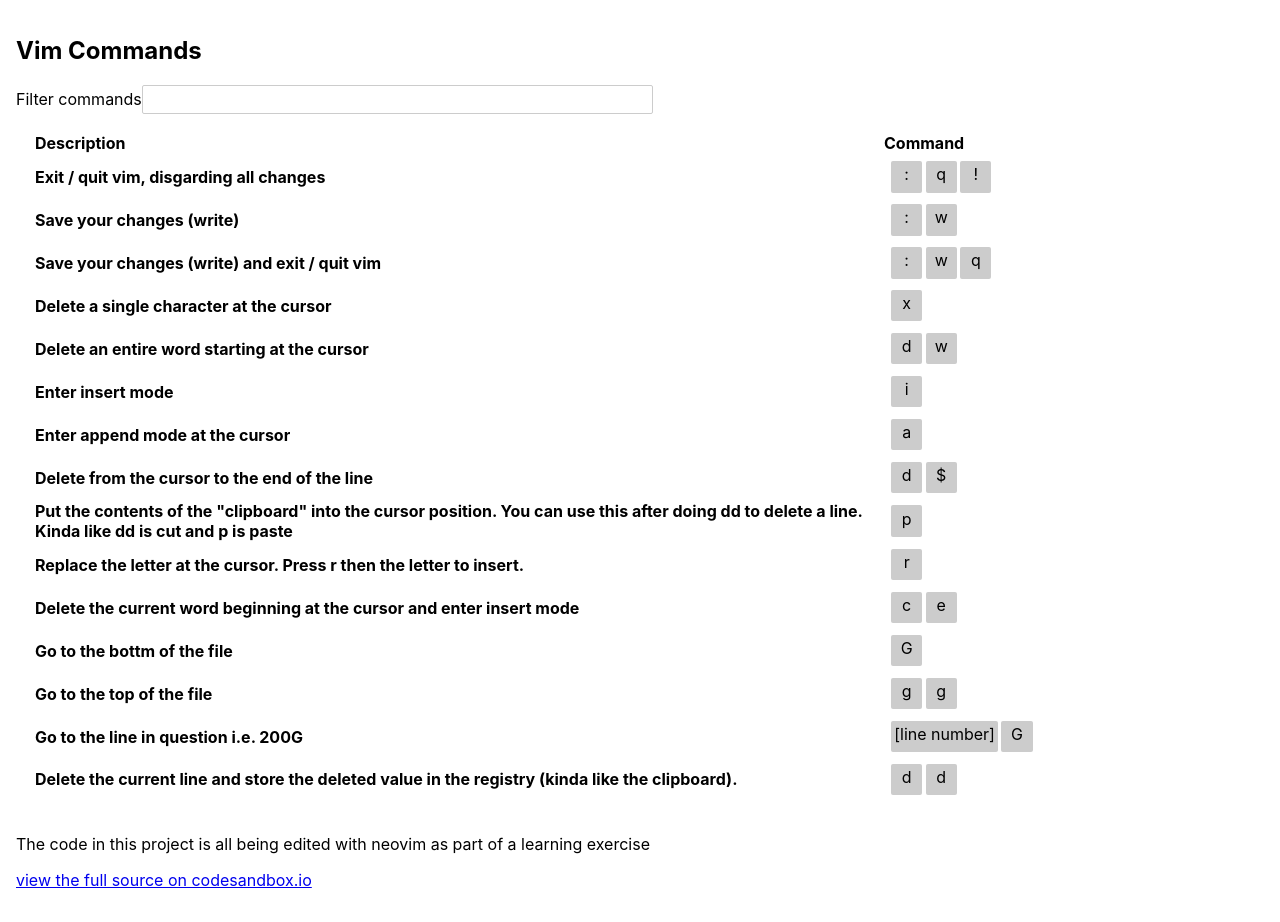
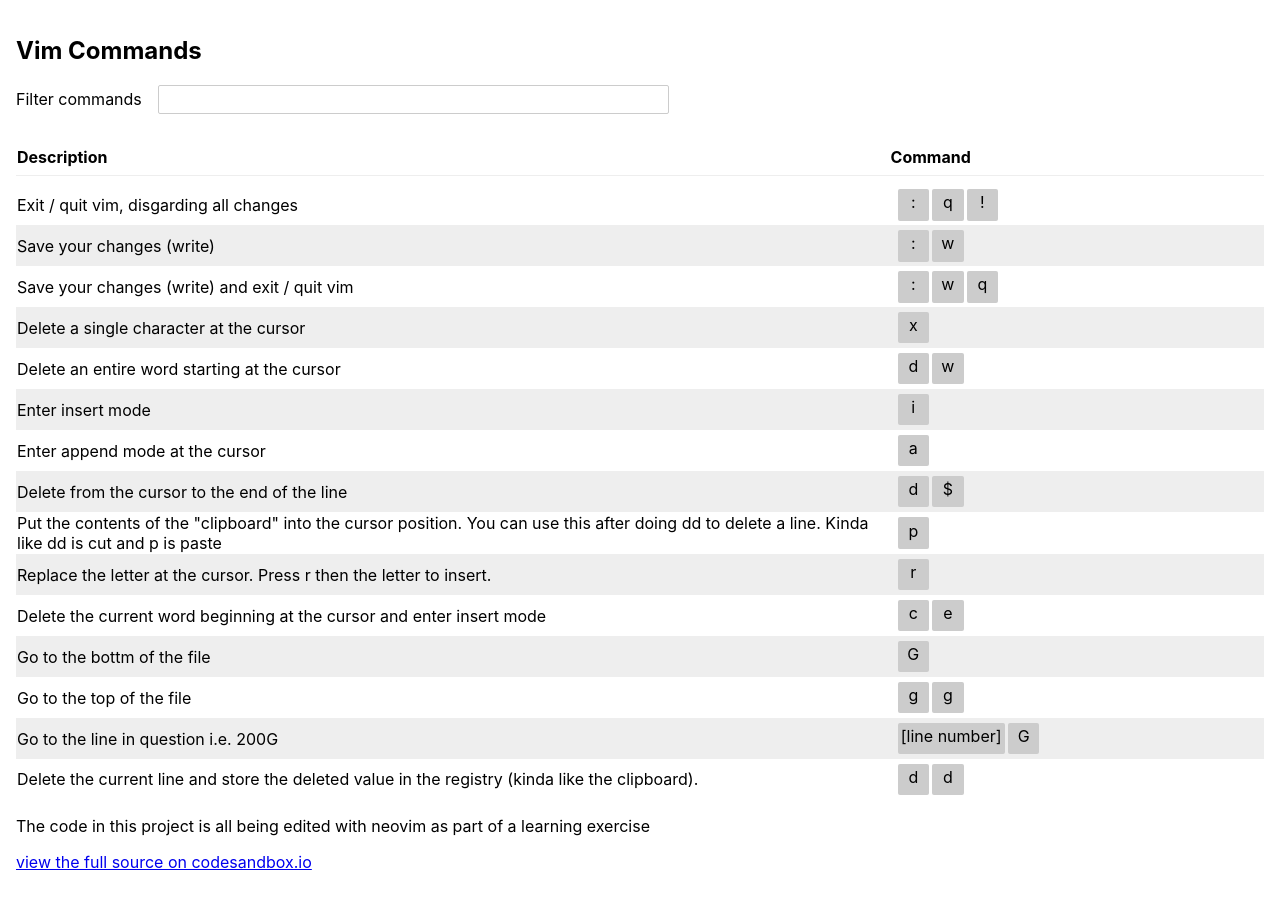
Before and after one commit to JamieDixon/vim-commands, a React (Create React App) app: page / in a window 1280 px wide. Built offline with nearby package versions, Linux system fonts and the light colour scheme.

Commit message:
Spruce up the styles a touch

```diff
--- a/src/index.css
+++ b/src/index.css
@@ -13,6 +13,9 @@ code {
     monospace;
 }
 
+label {
+  margin-right: 1em;
+}
 input {
   font-size: 1em;
   padding: 0.3em;
@@ -26,6 +29,24 @@ table {
   width: 100%;
   text-align: left;
   padding: 1em;
+  border-collapse: collapse;
+  margin-top: 2em;
+}
+
+thead th {
+  border-bottom: 1px solid #eee;
+  padding-bottom: 0.5em;
+}
+
+tbody:before {
+  content: '.';
+  display: block;
+  line-height: 0.5em;
+  visibility: hidden;
+}
+
+tbody th {
+  font-weight: normal;
 }
 
 td {
@@ -33,6 +54,9 @@ td {
   width: 30%;
 }
 
+tbody tr:nth-child(even) {
+  background: #eee;
+}
 .command-char {
   display: block;
   min-width: 25px;
```
